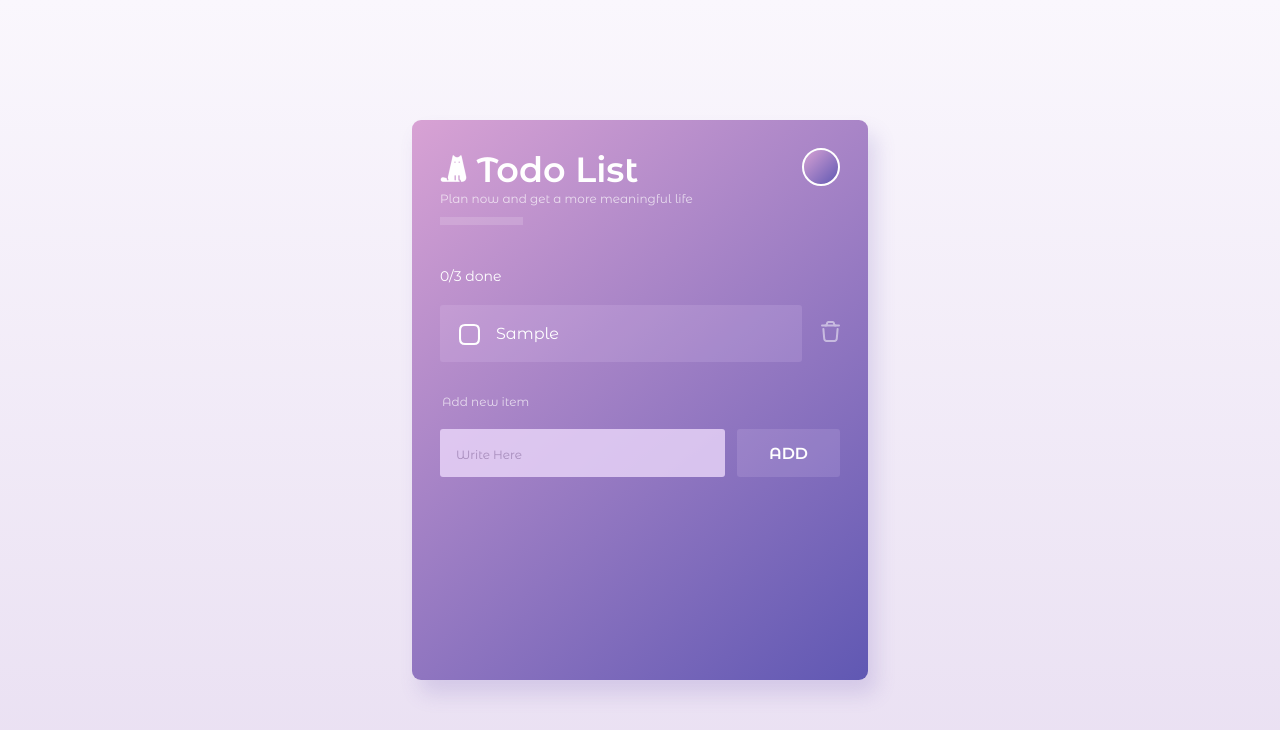
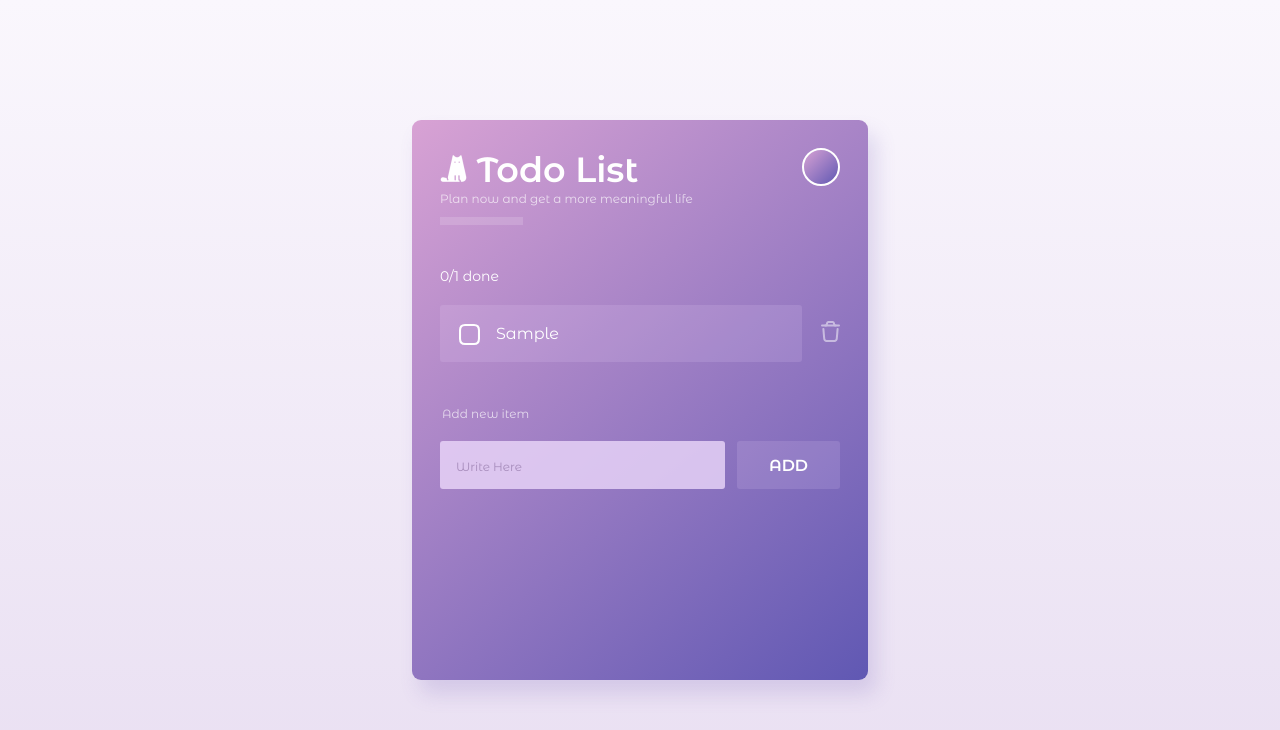
Before and after one commit to sahar150/Nixop---to-do-list, a Vue app: page / in a window 1280 px wide. Both pictures are taken after typing "Sample" into the empty fields and a click on the button "ADD". Shown: the top 730 px of the page. Built offline with nearby package versions, Linux system fonts and the light colour scheme.

Commit message:
calculated completed task and added no task text

```diff
--- a/src/components/TodoList.vue
+++ b/src/components/TodoList.vue
@@ -1,13 +1,20 @@
 <script setup>
-import { reactive, watchEffect } from 'vue'
+import { reactive, watchEffect, computed } from 'vue'
 import TodoItem from './TodoItem.vue';
 import AddTaskForm from './AddTaskForm.vue';
-
 const local_data_key = 'localTodoList';
 const todoList = reactive([]);
 
+
 //get data from local storage if exists
 todoList.value = JSON.parse(localStorage.getItem(local_data_key)) ?? []
+
+
+//computed
+const completed = computed(() =>
+    //convert boolaen to number to count true values
+    todoList.value.reduce((count, task) => count + task.done, 0)
+)
 
 
 
@@ -55,7 +62,11 @@ watchEffect(() => {
 
 <template>
     <section class="todo_list_conatiner">
-        <h3 class="title">0/3 done</h3>
+
+        <h3 v-if="todoList.value.length" class="title"> {{ completed }}/{{ todoList.value.length}} done</h3>
+
+        <h3 v-else class="title">Relax, you don't have any tasks!</h3>
+
         <!-- todo items -->
         <transition-group tag="ul" name="list">
             <TodoItem v-for="item in todoList.value" :taskDetails="item" :key="item.id"
@@ -71,6 +82,10 @@ watchEffect(() => {
 
 <style scoped lang="scss">
 .todo_list_conatiner {
+    flex: 1;
+    display: flex;
+    flex-direction: column;
+    justify-content: space-between;
     padding-block: 42rem;
 
     .title {
```
